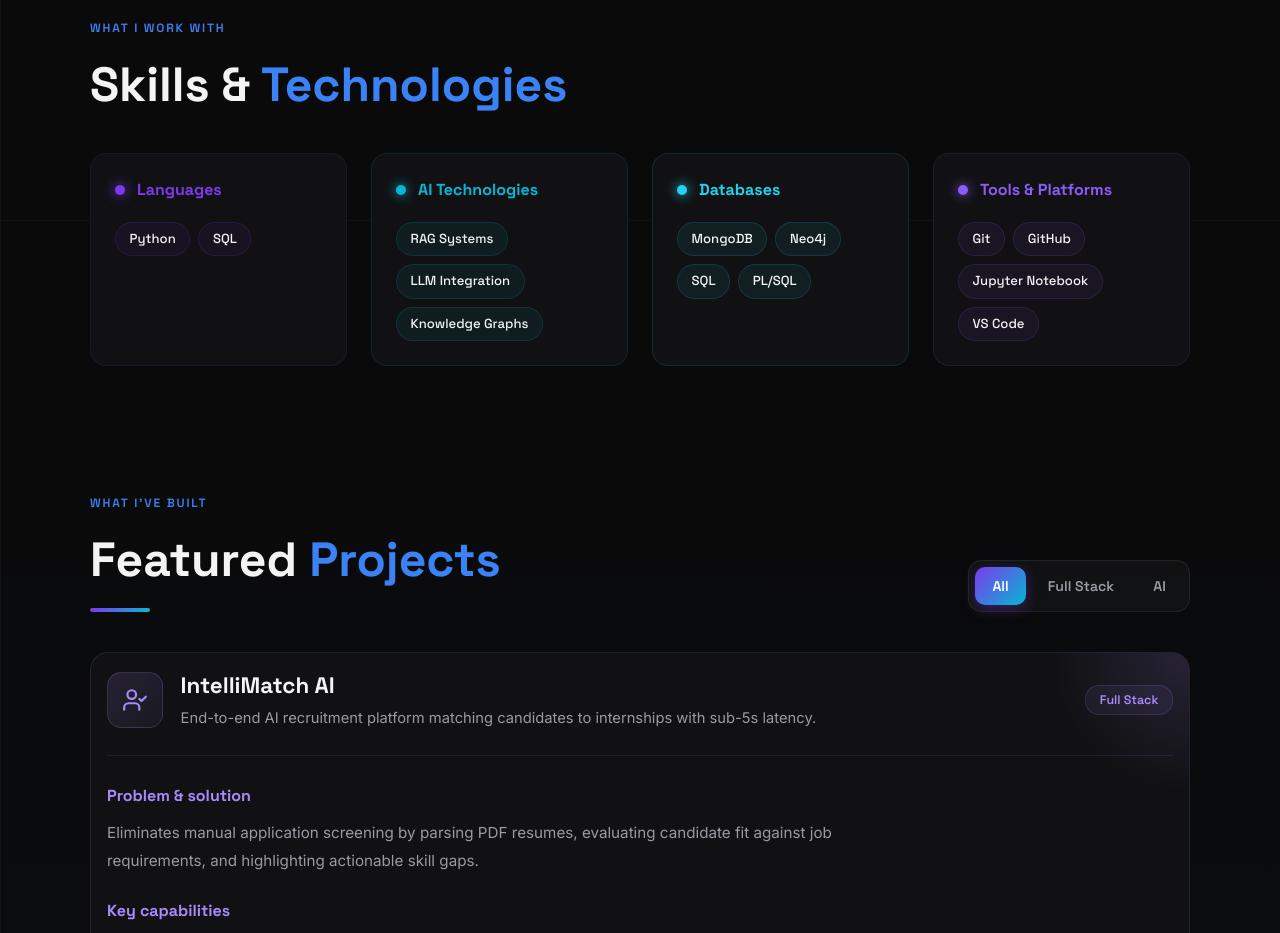
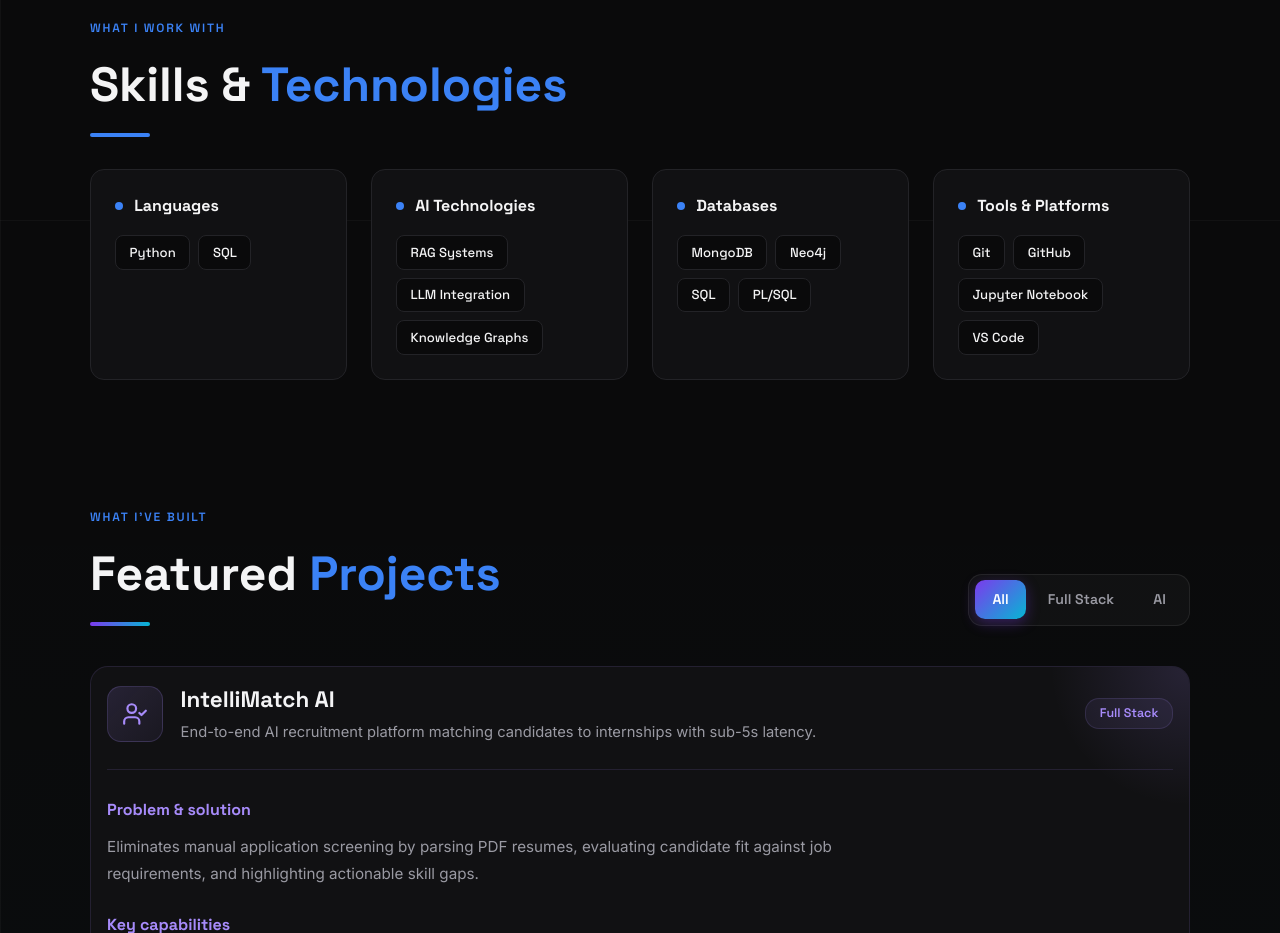
Before and after one commit to priyadharshini-6/Portfolio, a React (Vite) app: page / in a window 1280 px wide. Shown: the part 2180-3113 px from the top of the page. Built offline with nearby package versions, Linux system fonts and the light colour scheme.

Commit message:
Update Skills.jsx

```diff
--- a/src/components/Skills.jsx
+++ b/src/components/Skills.jsx
@@ -1,28 +1,11 @@
-import { motion } from 'framer-motion';
-import { useInView } from 'framer-motion';
+import { motion, useInView } from 'framer-motion';
 import { useRef } from 'react';
 
 const skillCategories = [
-  {
-    title: 'Languages',
-    color: '#7c3aed',
-    skills: ['Python', 'SQL'],
-  },
-  {
-    title: 'AI Technologies',
-    color: '#06b6d4',
-    skills: ['RAG Systems', 'LLM Integration', 'Knowledge Graphs'],
-  },
-  {
-    title: 'Databases',
-    color: '#22d3ee',
-    skills: ['MongoDB', 'Neo4j', 'SQL', 'PL/SQL'],
-  },
-  {
-    title: 'Tools & Platforms',
-    color: '#8b5cf6',
-    skills: ['Git', 'GitHub', 'Jupyter Notebook', 'VS Code'],
-  },
+  { title: 'Languages', skills: ['Python', 'SQL'] },
+  { title: 'AI Technologies', skills: ['RAG Systems', 'LLM Integration', 'Knowledge Graphs'] },
+  { title: 'Databases', skills: ['MongoDB', 'Neo4j', 'SQL', 'PL/SQL'] },
+  { title: 'Tools & Platforms', skills: ['Git', 'GitHub', 'Jupyter Notebook', 'VS Code'] },
 ];
 
 export default function Skills() {
@@ -42,6 +25,7 @@ export default function Skills() {
           <h2 style={{ fontFamily: 'Space Grotesk', fontSize: 'clamp(2rem, 4vw, 3rem)', fontWeight: 700 }}>
             Skills & <span className="gradient-text">Technologies</span>
           </h2>
+          <div style={{ width: '60px', height: '4px', borderRadius: '4px', marginTop: '0.75rem', background: 'var(--accent)' }} />
         </motion.div>
 
         <div className="grid grid-cols-1 sm:grid-cols-2 lg:grid-cols-4 gap-6">
@@ -52,21 +36,12 @@ export default function Skills() {
               animate={inView ? { opacity: 1, y: 0 } : {}}
               transition={{ duration: 0.5, delay: ci * 0.1 }}
               className="glass-card"
-              whileHover={{ y: -5 }}
-              style={{
-                borderRadius: '16px', padding: '1.5rem',
-                borderColor: `${cat.color}20`,
-                transition: 'transform 0.2s, border-color 0.2s, box-shadow 0.2s',
-              }}
+              whileHover={{ y: -4 }}
+              style={{ borderRadius: '14px', padding: '1.5rem' }}
             >
-              <div style={{
-                display: 'flex', alignItems: 'center', gap: '0.75rem', marginBottom: '1.25rem',
-              }}>
-                <div style={{
-                  width: '10px', height: '10px', borderRadius: '50%',
-                  background: cat.color, boxShadow: `0 0 12px ${cat.color}`,
-                }} />
-                <h3 style={{ fontFamily: 'Space Grotesk', fontWeight: 700, fontSize: '1rem', color: cat.color }}>
+              <div style={{ display: 'flex', alignItems: 'center', gap: '0.7rem', marginBottom: '1.1rem' }}>
+                <div style={{ width: '8px', height: '8px', borderRadius: '50%', background: 'var(--accent)' }} />
+                <h3 style={{ fontFamily: 'Space Grotesk', fontWeight: 700, fontSize: '1rem', color: 'var(--text)' }}>
                   {cat.title}
                 </h3>
               </div>
@@ -75,13 +50,12 @@ export default function Skills() {
                 {cat.skills.map((skill, si) => (
                   <motion.span
                     key={skill}
-                    initial={{ opacity: 0, scale: 0.9 }}
+                    initial={{ opacity: 0, scale: 0.95 }}
                     animate={inView ? { opacity: 1, scale: 1 } : {}}
                     transition={{ duration: 0.3, delay: ci * 0.1 + si * 0.05 }}
                     style={{
-                      padding: '0.4rem 0.85rem', borderRadius: '20px',
-                      background: `${cat.color}12`,
-                      border: `1px solid ${cat.color}25`,
+                      padding: '0.4rem 0.85rem', borderRadius: '8px',
+                      background: 'var(--bg)', border: '1px solid var(--line)',
                       color: 'var(--text)', fontSize: '0.82rem',
                       fontFamily: 'Space Grotesk', fontWeight: 500,
                     }}
```
